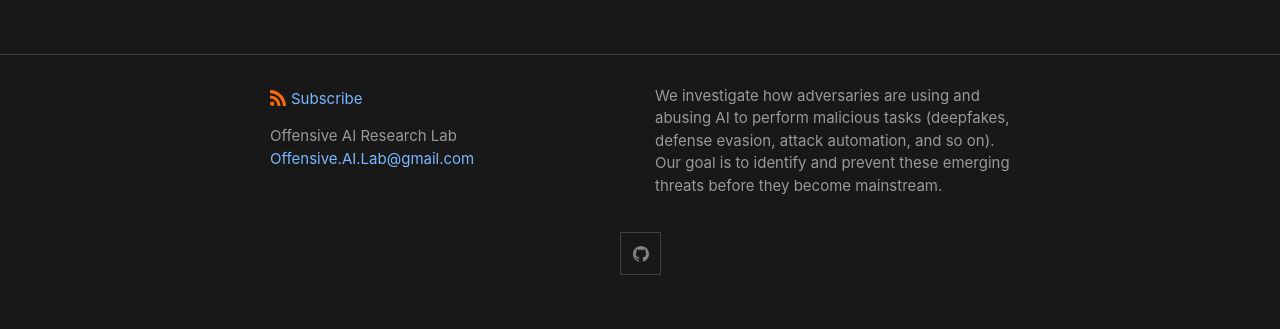
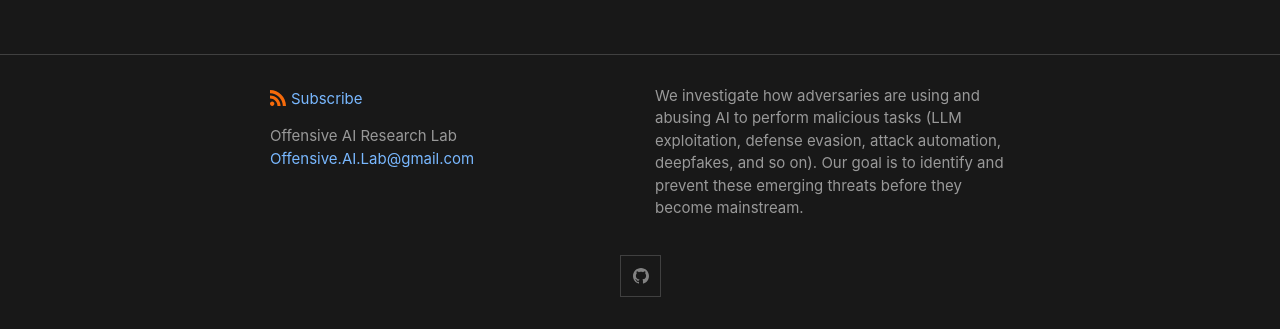
Before and after one commit to Offensive-AI-Lab/Offensive-AI-Lab.github.io, a Jekyll site: the page built from index.md, in a window 1280 px wide. Shown: the part 1957-2286 px from the top of the page. Built offline with Jekyll 4.4.1, drawn with Linux system fonts in a browser that asks for light colours; grey boxes are pictures that could not be loaded.

Commit message:
Update _config.yml

```diff
--- a/_config.yml
+++ b/_config.yml
@@ -3,7 +3,7 @@ author:
   name: Offensive AI Research Lab
   email: Offensive.AI.Lab@gmail.com
 description: > # this means to ignore newlines until "show_excerpts:"
-  We investigate how adversaries are using and abusing AI to perform malicious tasks (deepfakes, defense evasion, attack automation, and so on). Our goal is to identify and prevent these emerging threats before they become mainstream.
+  We investigate how adversaries are using and abusing AI to perform malicious tasks (LLM exploitation, defense evasion, attack automation, deepfakes, and so on). Our goal is to identify and prevent these emerging threats before they become mainstream.
 
 
 show_excerpts: false # set to true to show excerpts on the homepage
```
